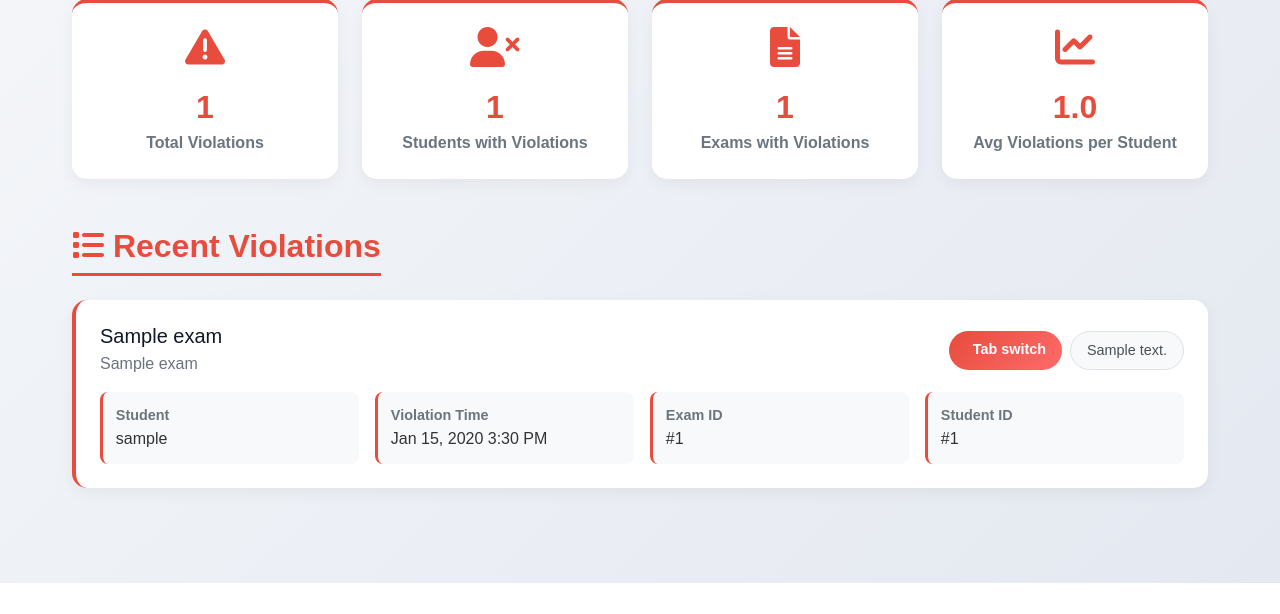
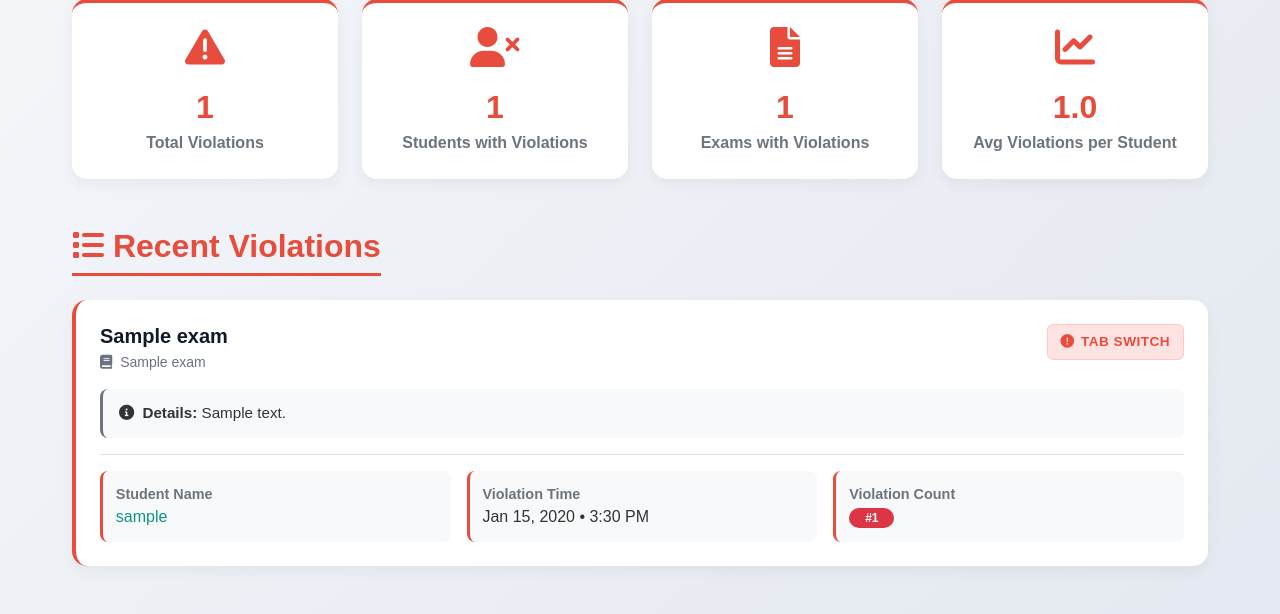
Before and after one commit to SameerKashyap04/Smart-Test-System, a PHP site: page /examiner/view_violations.php in a window 1280 px wide. Shown: the part 217-831 px from the top of the page. Before the commit the page ends 800 px from the top, so only its background shows below. Run offline with PHP 8.4, Linux system fonts and the light colour scheme; the visitor is signed in with stand-in values (Sample User, id 1); tables that the repository leaves empty hold one stand-in row (values such as "Sample post").

Commit message:
Redesign view_violations.php to clearly show violation names and descriptions

```diff
--- a/examiner/view_violations.php
+++ b/examiner/view_violations.php
@@ -123,28 +123,47 @@ $stats = mysqli_fetch_assoc($stats_result);
         .violation-header {
             display: flex;
             justify-content: space-between;
+            align-items: flex-start;
+            margin-bottom: 1rem;
+            flex-wrap: wrap;
+            gap: 1rem;
+        }
+        .violation-info-group {
+            flex: 1;
+            min-width: 250px;
+        }
+        .violation-badges {
+            display: flex;
+            gap: 0.5rem;
             align-items: center;
-            margin-bottom: 1rem;
+            flex-wrap: wrap;
         }
         .violation-type {
-            background: linear-gradient(135deg, #e74c3c 0%, #ff6b6b 100%);
-            color: white;
-            padding: 0.5rem 1rem;
-            border-radius: 20px;
-            font-size: 0.9rem;
-            font-weight: 600;
+            background: #ffe3e3;
+            color: #e74c3c;
+            padding: 0.4rem 0.8rem;
+            border-radius: 6px;
+            font-size: 0.85rem;
+            font-weight: 700;
+            text-transform: uppercase;
+            letter-spacing: 0.5px;
+            border: 1px solid #ffc9c9;
+            display: inline-flex;
+            align-items: center;
+            gap: 0.4rem;
         }
-        .violation-description {
+        .violation-description-box {
             background: #f8f9fa;
-            color: #495057;
-            padding: 0.5rem 1rem;
-            border-radius: 20px;
-            font-size: 0.9rem;
-            border: 1px solid #dee2e6;
-            max-width: 300px;
+            color: #333;
+            padding: 0.8rem 1rem;
+            border-radius: 8px;
+            font-size: 0.95rem;
+            border-left: 3px solid #6c757d;
+            margin-top: 0.8rem;
+            width: 100%;
+        }
+        .proof-btn {
             white-space: nowrap;
-            overflow: hidden;
-            text-overflow: ellipsis;
         }
         .violation-count {
             background: #f8f9fa;
@@ -244,44 +263,50 @@ $stats = mysqli_fetch_assoc($stats_result);
                 <?php while ($violation = mysqli_fetch_assoc($violations)): ?>
                     <div class="violation-card">
                         <div class="violation-header">
-                            <div>
-                                <h5 class="mb-1"><?php echo htmlspecialchars($violation['exam_title']); ?></h5>
-                                <p class="mb-0 text-muted"><?php echo htmlspecialchars($violation['subject']); ?></p>
+                            <div class="violation-info-group">
+                                <h5 class="mb-1 fw-bold"><?php echo htmlspecialchars($violation['exam_title']); ?></h5>
+                                <p class="mb-0 text-muted small"><i class="fas fa-book me-1"></i> <?php echo htmlspecialchars($violation['subject']); ?></p>
                             </div>
-                            <div class="d-flex gap-2">
+
+                            <div class="violation-badges">
                                 <span class="violation-type">
-                                    <i class="fas fa-tab me-1"></i>
-                                    <?php echo ucfirst(str_replace('_', ' ', $violation['violation_type'])); ?>
+                                    <i class="fas fa-exclamation-circle"></i>
+                                    <?php echo htmlspecialchars(str_replace('_', ' ', $violation['violation_type'])); ?>
                                 </span>
-                                <span class="violation-description">
-                                    <?php echo htmlspecialchars($violation['violation_description'] ?? 'No description'); ?>
-                                </span>
+
+                                <?php if (!empty($violation['proof_image_path'])): ?>
+                                    <button class="btn btn-sm btn-primary proof-btn"
+                                            data-img-src="../<?php echo htmlspecialchars($violation['proof_image_path']); ?>"
+                                            data-bs-toggle="modal" data-bs-target="#proofModal">
+                                        <i class="fas fa-camera me-1"></i> View Proof
+                                    </button>
+                                <?php endif; ?>
                             </div>
-                            <?php if (!empty($violation['proof_image_path'])): ?>
-                                <button class="btn btn-sm btn-outline-primary view-proof-btn"
-                                        data-img-src="../<?php echo htmlspecialchars($violation['proof_image_path']); ?>"
-                                        data-bs-toggle="modal" data-bs-target="#proofModal">
-                                    <i class="fas fa-image me-1"></i> View Proof
-                                </button>
-                            <?php endif; ?>
                         </div>
 
-                        <div class="violation-details">
+                        <?php if (!empty($violation['violation_description'])): ?>
+                            <div class="violation-description-box">
+                                <strong><i class="fas fa-info-circle me-1"></i> Details:</strong>
+                                <?php echo htmlspecialchars($violation['violation_description']); ?>
+                            </div>
+                        <?php endif; ?>
+
+                        <div class="violation-details mt-3 pt-3 border-top">
                             <div class="detail-item">
-                                <div class="detail-label">Student</div>
-                                <div class="detail-value"><?php echo htmlspecialchars($violation['student_name']); ?></div>
+                                <div class="detail-label">Student Name</div>
+                                <div class="detail-value text-primary"><?php echo htmlspecialchars($violation['student_name']); ?></div>
                             </div>
                             <div class="detail-item">
                                 <div class="detail-label">Violation Time</div>
-                                <div class="detail-value"><?php echo date('M j, Y g:i A', strtotime($violation['timestamp'])); ?></div>
+                                <div class="detail-value"><?php echo date('M j, Y • g:i A', strtotime($violation['timestamp'])); ?></div>
                             </div>
                             <div class="detail-item">
-                                <div class="detail-label">Exam ID</div>
-                                <div class="detail-value">#<?php echo $violation['exam_id']; ?></div>
-                            </div>
-                            <div class="detail-item">
-                                <div class="detail-label">Student ID</div>
-                                <div class="detail-value">#<?php echo $violation['student_id']; ?></div>
+                                <div class="detail-label">Violation Count</div>
+                                <div class="detail-value">
+                                    <span class="badge bg-danger rounded-pill px-3">
+                                        #<?php echo $violation['violation_count'] ?? 1; ?>
+                                    </span>
+                                </div>
                             </div>
                         </div>
                     </div>
```
